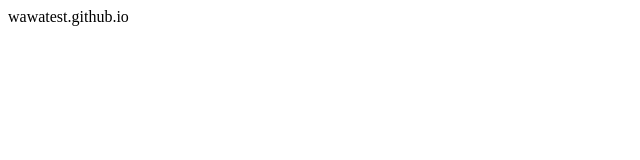
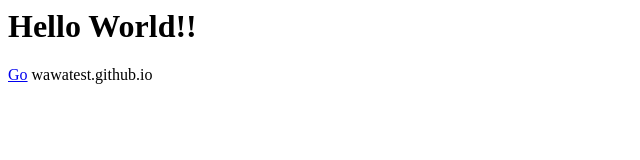
Before and after one commit to wawatest/wawatest.github.io, a plain HTML site: page index.html in a window 1280 px wide. Shown: the whole page, without its empty margins (0-640 px from the left). Drawn offline with Linux system fonts and the light colour scheme.

Commit message:
Update index.html

```diff
--- a/index.html
+++ b/index.html
@@ -1 +1,3 @@
+<h1>Hello World!!</h1>
+<a href="wawatest">Go</a>
 wawatest.github.io
```
